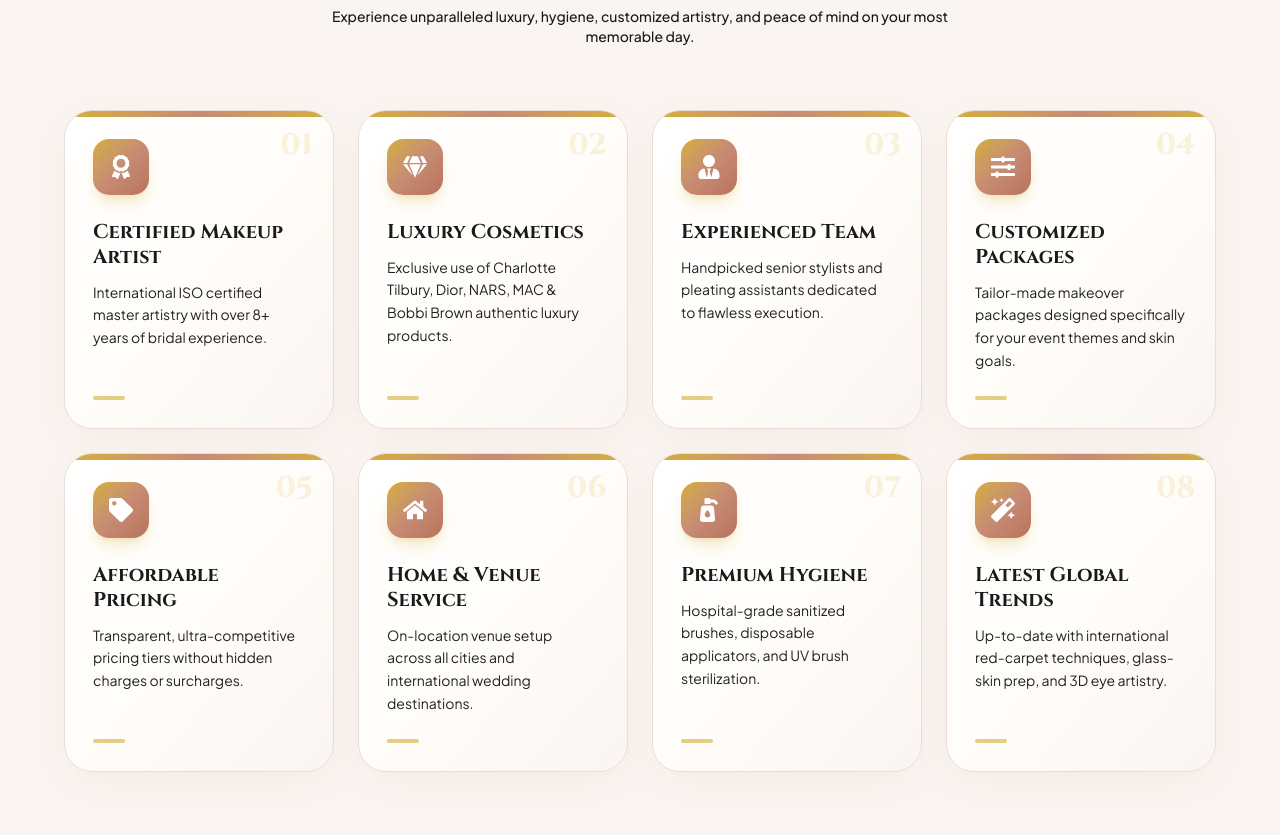
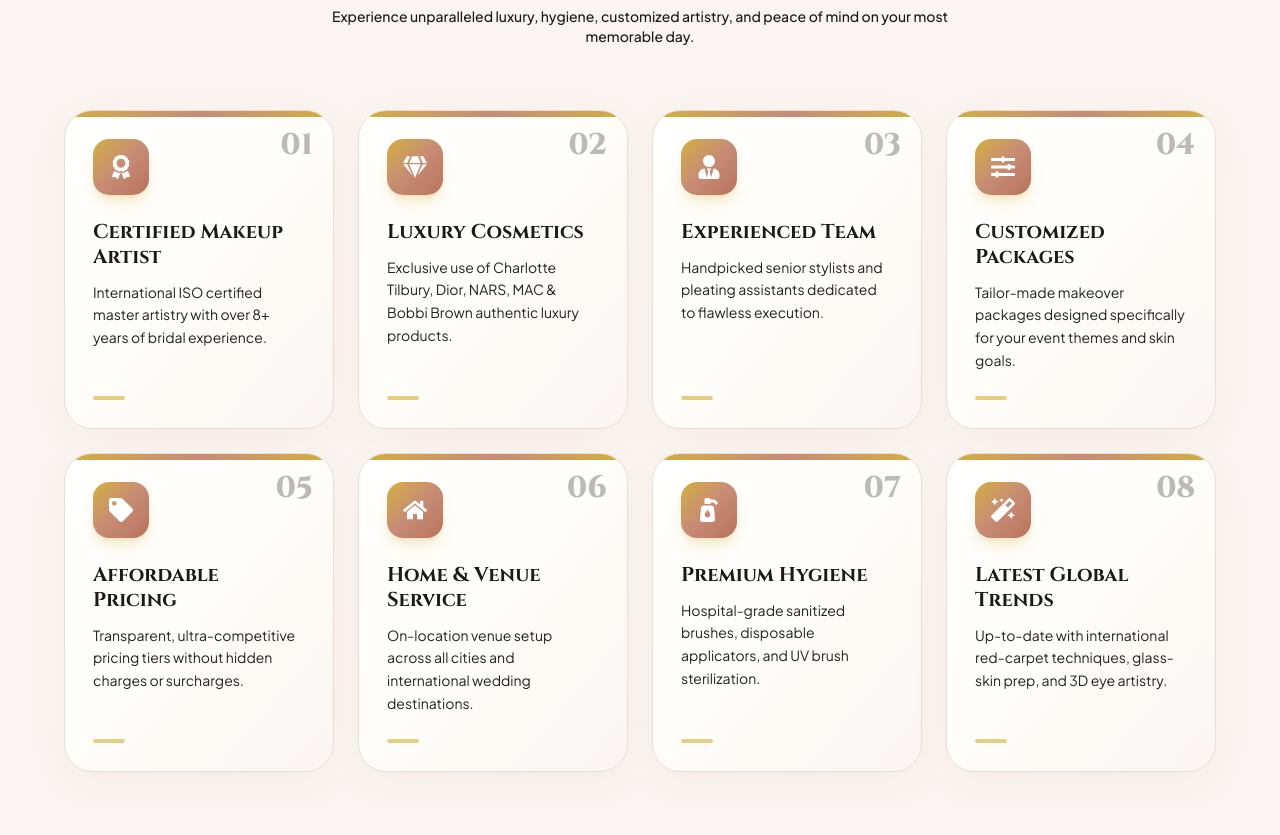
Before and after one commit to skotturty-dotcom/divya-makeup-artist, a React (Vite) app: page / in a window 1280 px wide. Shown: the part 1840-2675 px from the top of the page. Built offline with nearby package versions, Linux system fonts and the light colour scheme; a web font is replaced by a local one.

Commit message:
Update watermark number color to high-contrast greyish black in WhyChooseCard

```diff
--- a/src/components/Cards/WhyChooseCard.jsx
+++ b/src/components/Cards/WhyChooseCard.jsx
@@ -18,7 +18,7 @@ export const WhyChooseCard = ({ item, index }) => {
       <div className="absolute top-0 left-0 right-0 h-1.5 bg-gradient-to-r from-[#D4AF37] via-[#C78B74] to-[#D4AF37]" />
 
       {/* Background Watermark Number */}
-      <span className="absolute top-4 right-5 font-cinzel text-3xl font-extrabold text-[#D4AF37]/15 group-hover:text-[#D4AF37]/30 transition-colors pointer-events-none">
+      <span className="absolute top-4 right-5 font-cinzel text-3xl font-extrabold text-[#222222]/30 group-hover:text-[#111111]/50 transition-colors pointer-events-none">
         {numFormatted}
       </span>
 
```
